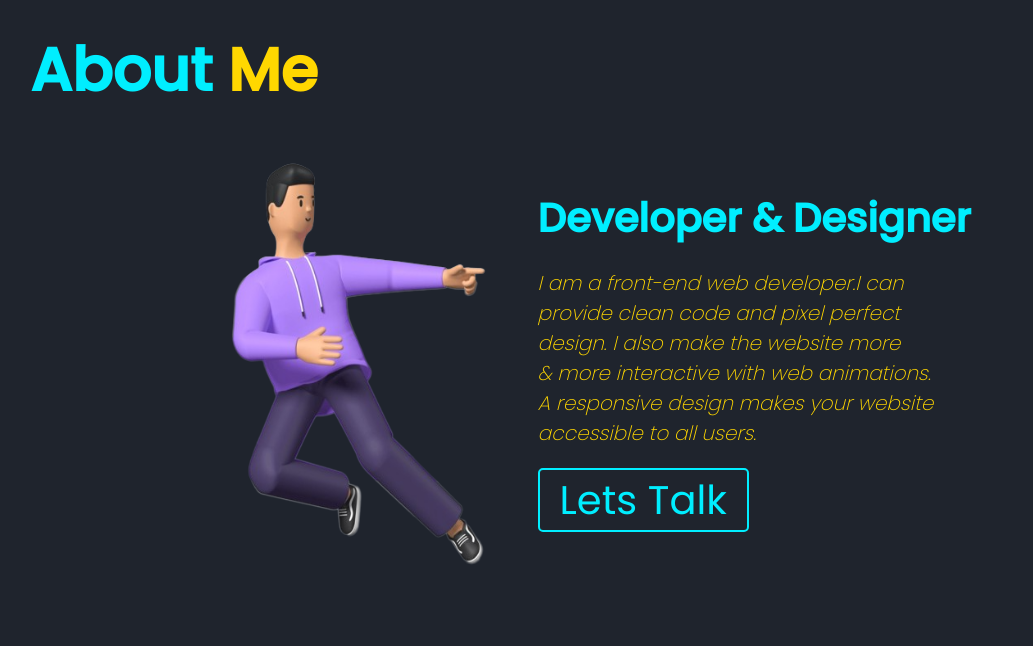
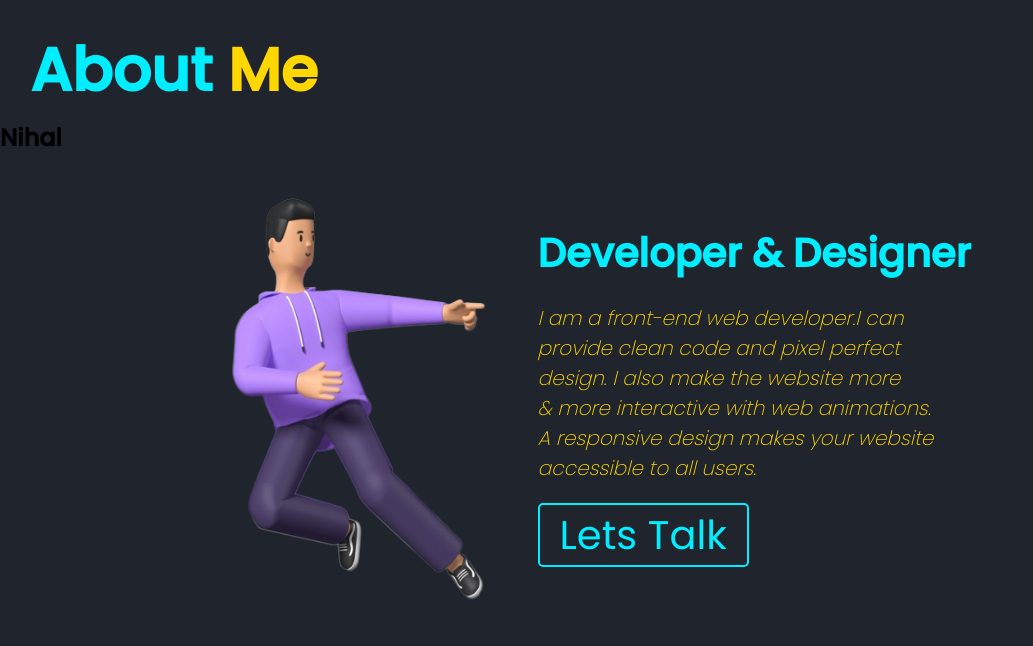
Before and after one commit to Nihal7801/Portfolio, a plain HTML site: page about.html in a window 1280 px wide. Shown: the whole page, without its empty margins (0-1033 px from the left). Drawn offline with Linux system fonts and the light colour scheme.

Commit message:
new change

```diff
--- a/about.html
+++ b/about.html
@@ -151,6 +151,7 @@
                 <h2>About <span>Me</span></h2>
             </div>
         </header>
+        <h1>Nihal</h1>
         <div class="main1">
             <div class="pic">
                 <img src="images/desktop-2-2-removebg-preview.png" width="400" height="450">
```
